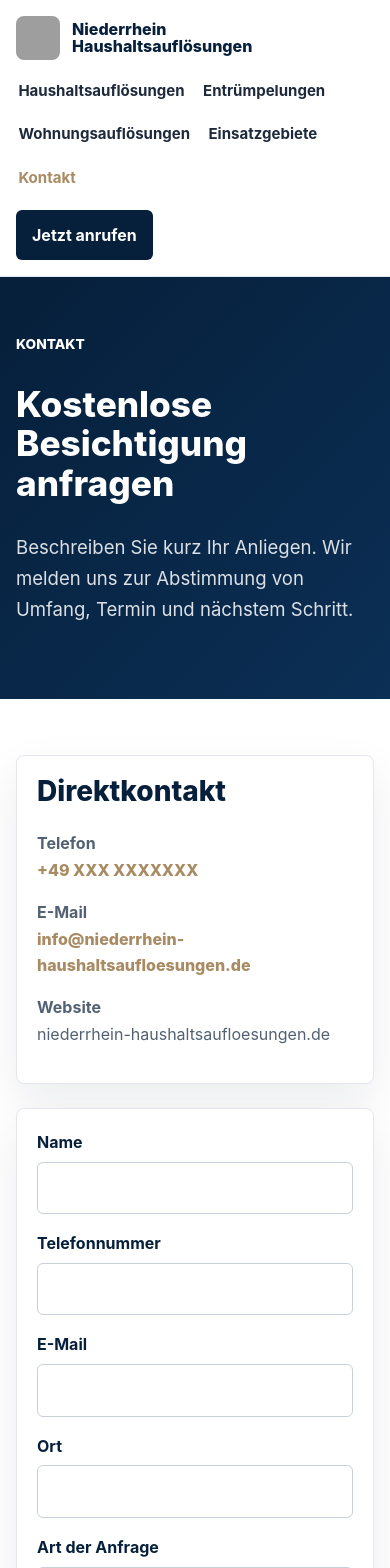
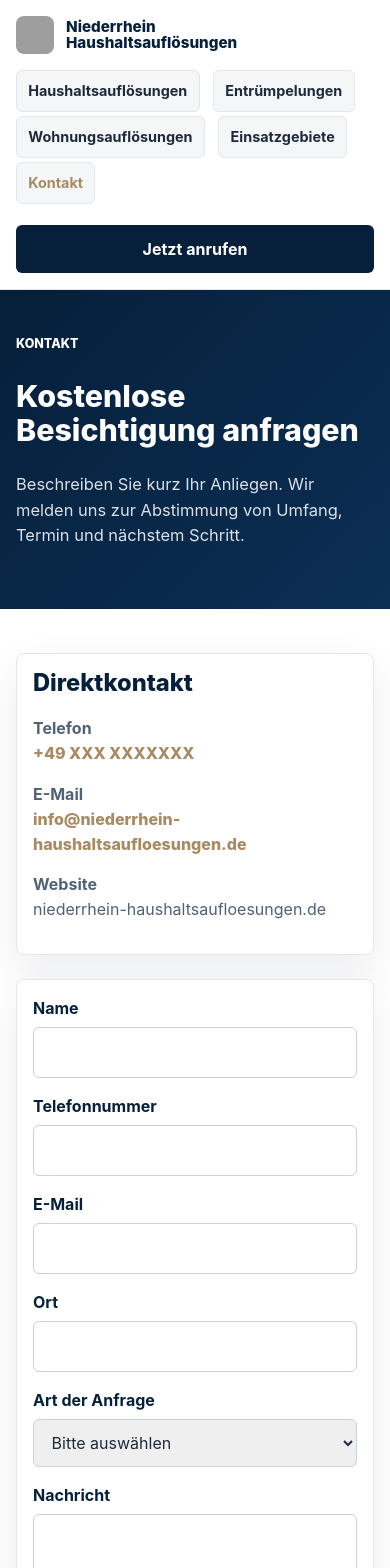
Before and after one commit to AntonyanVladimir/niederrhein-haushaltsaufloesungen, an Angular app: page /kontakt in a window 390 px wide. Shown: the top 1568 px of the page. Built offline with nearby package versions, Linux system fonts and the light colour scheme; grey boxes are pictures that could not be loaded.

Commit message:
`style: improve responsive layout for small screens`

```diff
--- a/frontend/src/app/shared/contact-form/contact-form.component.ts
+++ b/frontend/src/app/shared/contact-form/contact-form.component.ts
@@ -124,7 +124,13 @@ import { contact } from '../../site-data';
       justify-self: start;
     }
     @media (max-width: 640px) {
-      .contact-form { grid-template-columns: 1fr; }
+      .contact-form {
+        grid-template-columns: 1fr;
+        padding: 1rem;
+      }
+      button {
+        justify-self: stretch;
+      }
     }
   `]
 })
--- a/frontend/src/app/shared/header/header.component.ts
+++ b/frontend/src/app/shared/header/header.component.ts
@@ -103,6 +103,51 @@ import { contact } from '../../site-data';
         justify-content: flex-start;
       }
     }
+    @media (max-width: 640px) {
+      .site-header {
+        position: static;
+      }
+      .nav {
+        gap: .85rem;
+        min-height: 0;
+      }
+      .brand {
+        font-size: .95rem;
+      }
+      .brand img {
+        height: 38px;
+        width: 38px;
+      }
+      .nav-links {
+        margin-inline: -1rem;
+        overflow-x: auto;
+        padding: .15rem 1rem .45rem;
+        scrollbar-width: thin;
+        width: calc(100% + 2rem);
+      }
+      .nav-links a {
+        background: var(--light);
+        border: 1px solid var(--border);
+        border-radius: 6px;
+        flex: 0 0 auto;
+        font-size: .9rem;
+        padding: .55rem .7rem;
+        white-space: nowrap;
+      }
+      .phone-link {
+        text-align: center;
+        width: 100%;
+      }
+    }
+    @media (max-width: 380px) {
+      .brand {
+        font-size: .86rem;
+      }
+      .brand img {
+        height: 34px;
+        width: 34px;
+      }
+    }
   `]
 })
 export class HeaderComponent {
--- a/frontend/src/app/shared/hero/hero.component.ts
+++ b/frontend/src/app/shared/hero/hero.component.ts
@@ -97,9 +97,37 @@ import { trustItems } from '../../site-data';
       .hero-grid { grid-template-columns: 1fr; }
       .hero { background: linear-gradient(135deg, var(--navy), var(--blue)); }
     }
+    @media (max-width: 640px) {
+      .hero {
+        padding: 2.75rem 0;
+      }
+      h1 {
+        font-size: clamp(1.85rem, 9vw, 2.4rem);
+        max-width: 100%;
+      }
+      .lead {
+        font-size: 1.08rem;
+        margin-top: 1rem;
+      }
+      .hero-actions {
+        gap: .65rem;
+        margin-top: 1.5rem;
+      }
+      .hero-panel {
+        padding: 1rem;
+      }
+    }
     @media (max-width: 620px) {
       .hero-panel {
         grid-template-columns: 1fr;
+      }
+    }
+    @media (max-width: 380px) {
+      h1 {
+        font-size: 1.68rem;
+      }
+      .lead {
+        font-size: 1rem;
       }
     }
   `]
--- a/frontend/src/styles.css
+++ b/frontend/src/styles.css
@@ -18,6 +18,11 @@
 
 html {
   scroll-behavior: smooth;
+}
+
+html,
+body {
+  overflow-x: hidden;
 }
 
 body {
@@ -116,6 +121,7 @@ p {
   min-height: 46px;
   padding: .8rem 1.05rem;
   text-decoration: none;
+  text-align: center;
 }
 
 .btn:focus-visible {
@@ -325,8 +331,73 @@ p {
   }
 }
 
+@media (max-width: 640px) {
+  body {
+    line-height: 1.55;
+  }
+
+  .container {
+    padding-inline: 1rem;
+  }
+
+  .section {
+    padding: 2.75rem 0;
+  }
+
+  .sub-hero {
+    padding: 2.75rem 0;
+  }
+
+  .sub-hero p:not(.eyebrow) {
+    font-size: 1.03rem;
+  }
+
+  .check-list,
+  .trust-list div,
+  .area-grid article,
+  .contact-box {
+    padding: 1rem;
+  }
+
+  .steps li {
+    padding: 4rem 1rem 1rem;
+  }
+
+  .steps li::before {
+    left: 1rem;
+    top: 1rem;
+  }
+}
+
 @media (max-width: 520px) {
+  h1 {
+    font-size: 1.9rem;
+  }
+
+  h2 {
+    font-size: 1.48rem;
+  }
+
+  .eyebrow {
+    font-size: .78rem;
+  }
+
   .btn {
+    min-height: 48px;
     width: 100%;
   }
 }
+
+@media (max-width: 380px) {
+  .container {
+    padding-inline: .85rem;
+  }
+
+  h1 {
+    font-size: 1.72rem;
+  }
+
+  h2 {
+    font-size: 1.36rem;
+  }
+}
```
